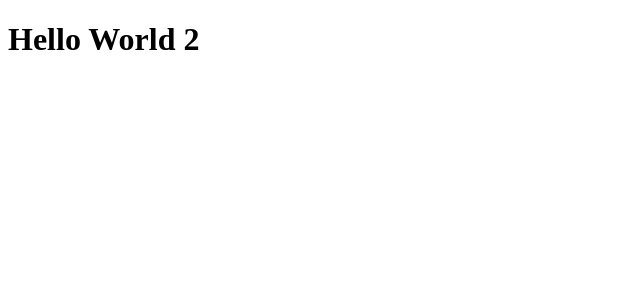
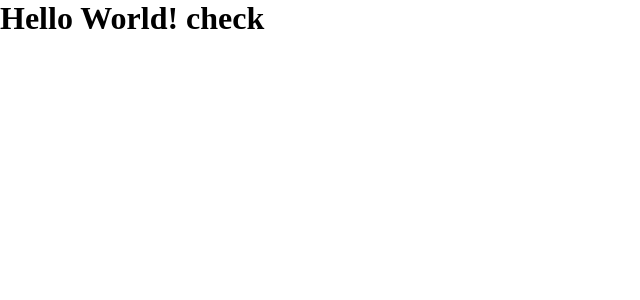
Before and after one commit to EliasOPrado/rocketseat-ignite, a React app in the folder 01-github-explorer/: page / in a window 1280 px wide. Shown: the top 300 px of the page, without its empty margins (0-640 px from the left). Built offline with nearby package versions, Linux system fonts and the light colour scheme.

Commit message:
Added css loader and environments.

```diff
--- a/01-github-explorer/src/App.jsx
+++ b/01-github-explorer/src/App.jsx
@@ -1,3 +1,5 @@
+import './styles/global.css'
+
 export function App(){
-    return <h1>Hello World 2</h1>
+    return <h1>Hello World! check</h1>
 }
--- /dev/null
+++ b/01-github-explorer/src/styles/global.css
@@ -0,0 +1,9 @@
+*{
+    margin: 0;
+    padding:0;
+    box-sizing: border-box;
+}
+
+body{
+    font: Arial, Helvetica, sans-serif;
+}
--- a/01-github-explorer/webpack.config.js
+++ b/01-github-explorer/webpack.config.js
@@ -1,8 +1,11 @@
 const path = require("path");
 const HtmlWebpackPlugin = require("html-webpack-plugin");
 
+const isDevelopment = process.env.NODE_ENV !== 'production';
+
 module.exports = {
-  mode: "development",
+  mode: isDevelopment ? 'development' : 'production',
+  devtool: isDevelopment ?  'eval-source-map' : 'source-map',
   entry: path.resolve(__dirname, "src", "index.jsx"),
   output: {
     path: path.resolve(__dirname, "dist"),
@@ -11,6 +14,9 @@
   },
   resolve: {
     extensions: [".js", ".jsx"],
+  },
+  devServer: {
+    static: path.resolve(__dirname, 'public'),
   },
   plugins: [
     new HtmlWebpackPlugin({
@@ -24,6 +30,11 @@
         exclude: /node_modules/,
         use: "babel-loader",
       },
+      {
+        test: /\.css$/,
+        exclude: /node_modules/,
+        use: ["style-loader", "css-loader"],
+      },
     ],
   },
 };
```
Also changed, not shown: 01-github-explorer/package.json (+7 -0 lines), 1 other file (tests, documents, lock files or other folders).
